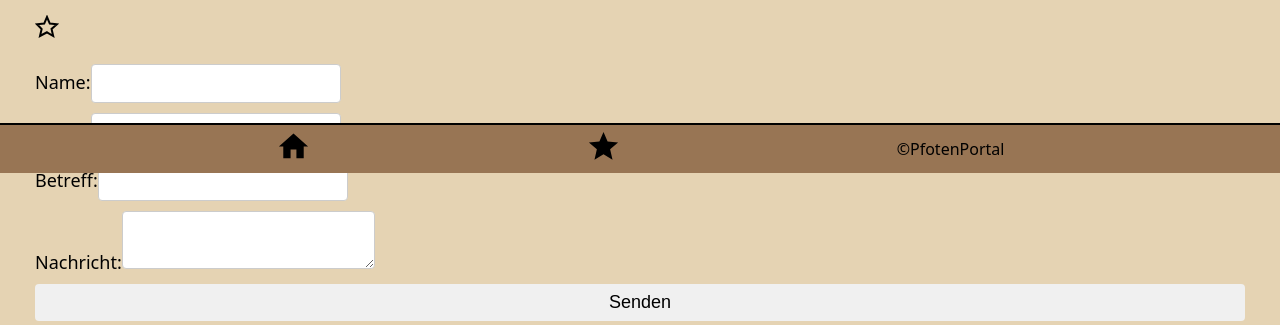
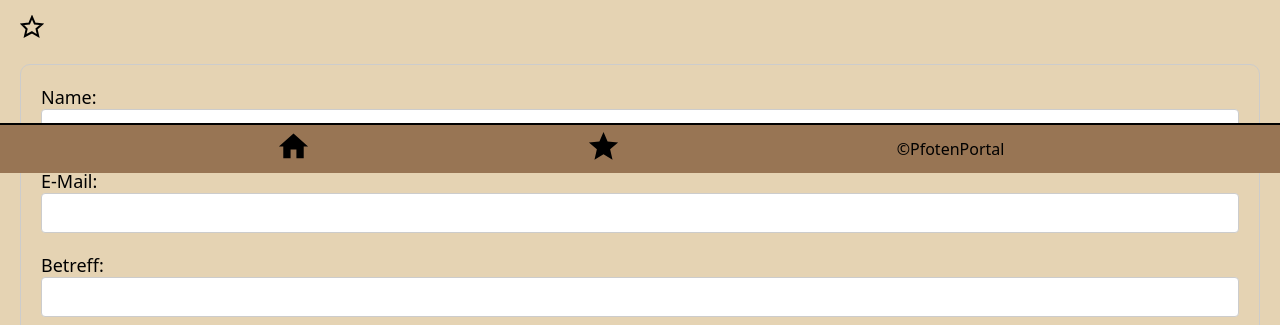
Before and after one commit to DErdmann1/Pfoten-Portal, a Next.js app: page /moredetails/1 in a window 1280 px wide. Shown: the part 627-952 px from the top of the page. Built offline with nearby package versions, Linux system fonts and the light colour scheme.

Commit message:
add bordert to contactform

```diff
--- a/pages/moredetails/[id].js
+++ b/pages/moredetails/[id].js
@@ -16,7 +16,7 @@ const StyledH1 = styled.h1`
 
 const Container = styled.div`
   padding-bottom: 60px;
-  margin: 0 35px;
+  margin: 0 20px;
 `;
 
 const StyledImage = styled(Image)`
@@ -31,10 +31,16 @@ const StyledForm = styled.form`
   flex-direction: column;
   gap: 10px;
   margin-top: 20px;
+  padding: 20px;
+  border: 1px solid #ccc;
+  border-radius: 10px;
 `;
 
 const StyledLabel = styled.label`
+  display: flex;
+  flex-direction: column;
   font-size: 18px;
+  margin-bottom: 10px;
 `;
 
 const StyledInput = styled.input`
@@ -42,6 +48,7 @@ const StyledInput = styled.input`
   padding: 8px;
   border-radius: 4px;
   border: 1px solid #ccc;
+  height: 40px;
 `;
 
 const StyledTextarea = styled.textarea`
@@ -53,7 +60,7 @@ const StyledTextarea = styled.textarea`
 
 const SubmitButton = styled.button`
   font-size: 18px;
-  padding: 8px 16px;
+  padding: 8px, 16px;
   border-radius: 4px;
   border: none;
   background-color: #f0f0f0;
@@ -127,10 +134,10 @@ export default function MoreDetailsPage() {
           width={animal.imageWidth}
           height={animal.imageHeight}
         />
-        <p>Alter: {animal.age}</p>
-        <p>Geschlecht: {animal.gender}</p>
-        <p>Rasse: {animal.breed}</p>
-        <p>Ort: {animal.location}</p>
+        <p>Alter:{animal.age}</p>
+        <p>Geschlecht:{animal.gender}</p>
+        <p>Rasse:{animal.breed}</p>
+        <p>Ort:{animal.location}</p>
         <p>{animal.infoText}</p>
 
         <BookmarkButton
```
